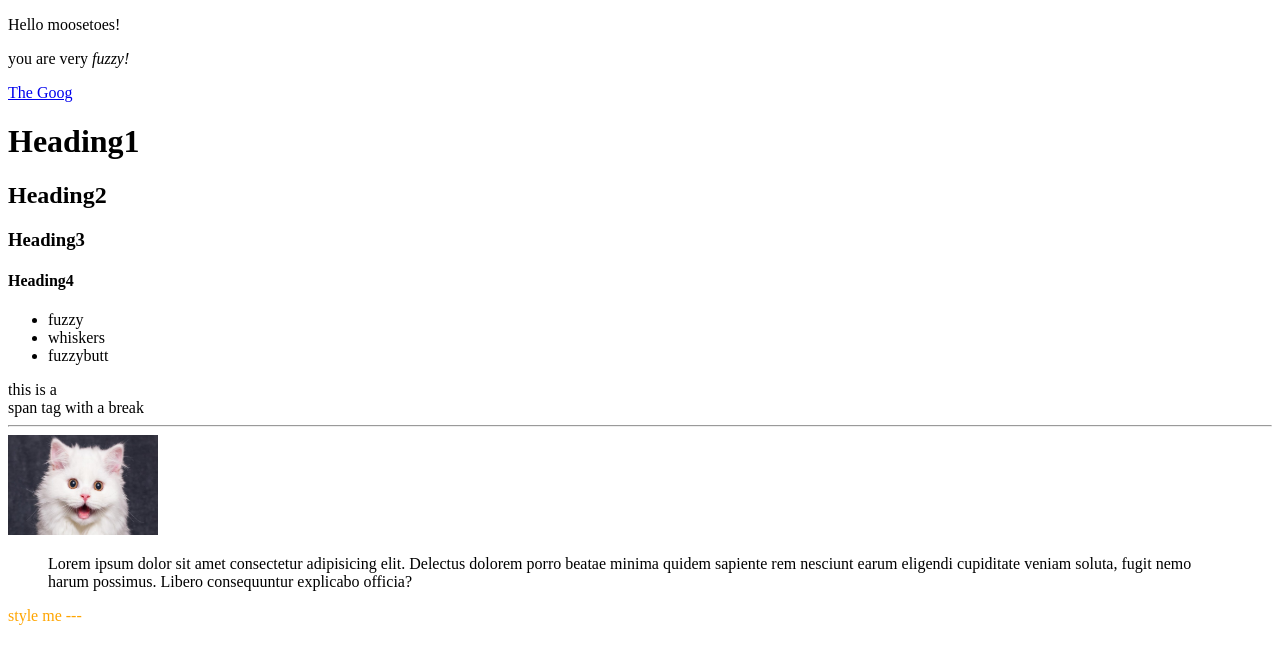
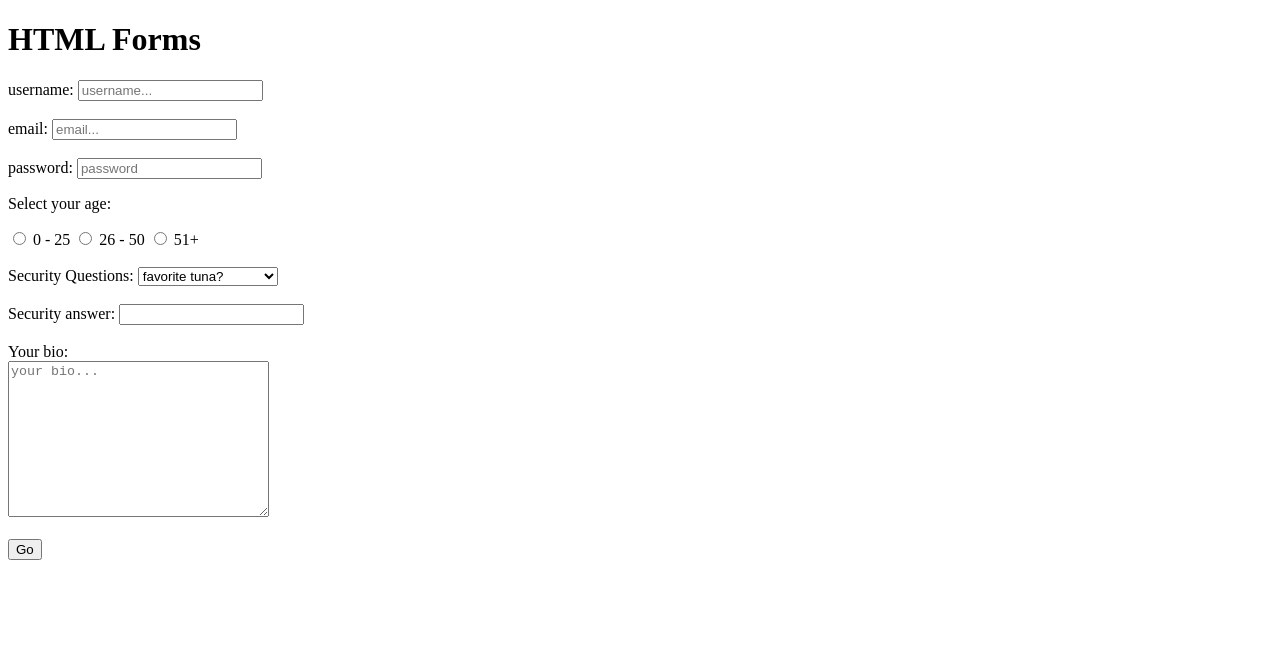
Before and after one commit to drayoden/netninjhtmlcss, a plain HTML site: page index.html in a window 1280 px wide. Drawn offline with Linux system fonts and the light colour scheme.

Commit message:
tut 3 - forms

```diff
--- a/index.html
+++ b/index.html
@@ -4,38 +4,57 @@
     <meta charset="UTF-8">
     <meta http-equiv="X-UA-Compatible" content="IE=edge">
     <meta name="viewport" content="width=device-width, initial-scale=1.0">
-    <title>HTML/CSS refresh</title>
+    <title>Forms</title>
 </head>
 <body>
-    <p>Hello moosetoes!</p>
-    <p>you are very <em>fuzzy!</em></p>
-    <a href="https://google.com" >The Goog</a>
 
-    <div>
-        <h1>Heading1</h1>
-        <h2>Heading2</h2>
-        <h3>Heading3</h3>
-        <h4>Heading4</h4>
-    </div>
+    <h1>HTML Forms</h1>
 
-    <ul>
-        <li>fuzzy</li>
-        <li>whiskers</li>
-        <li>fuzzybutt</li>
-    </ul>
 
-    <!-- span tag comment -->
+    <!-- not dealing with sending form to server in this series -->
+    <form>
+        <label for="username">username:</label>
+        <input type="text" id="username" name="username" placeholder="username...">
+        <br><br>
+        <label for="email">email:</label>
+        <input type="email" id="email" name="email" placeholder="email...">
+        <br><br>
+        <label for="password">password:</label>
+        <input type="password" name="password" placeholder="password">
 
-    <span>this is a <br> span tag with a break</span>
-    <hr>
+        <p>Select your age:</p>
+        <input type="radio" name="age" value="0-25" id="O1">
+        <label for="O1">0 - 25</label>
+        <input type="radio" name="age" value="26-50" id="O2">
+        <label for="O2">26 - 50</label>
+        <input type="radio" name="age" value="50+" id="O3">
+        <label for="O3">51+</label>
 
-    <img src="img/fuzzykitten.jpg" alt="img alt" style="height: 100px; width: 150px;">
+        <br><br>
 
-    <blockquote cite="https://www.lipsum.com/">
-        Lorem ipsum dolor sit amet consectetur adipisicing elit. Delectus dolorem porro beatae minima quidem sapiente rem nesciunt earum eligendi cupiditate veniam soluta, fugit nemo harum possimus. Libero consequuntur explicabo officia?
-    </blockquote>
+        <label for="">Security Questions:</label>
+        <select name="question" id="question">
+            <option value="q1">favorite tuna?</option>
+            <option value="q2">whiskers or paws?</option>
+            <option value="q3">dog you know</option>
+            <option value="q4">squirrels you know?</option>
+            <option value="q5">stinky butt?</option>
+            <option value="q6">know how to poop?</option>
+            <option value="q7">soft ears?</option>
+        </select>
+        <br><br>
+        <label for="answer">Security answer:</label>
+        <input type="text" id="answer" name="answer">
 
-    <p style="color: orange;">style me ---</p>
+        <br><br>
+
+        <label for="bio">Your bio:</label><br>
+        <textarea name="bio" id="bio" cols="30" rows="10" placeholder="your bio..."></textarea>
+
+        <br><br>
+        <input type="submit" value="Go">
+
+    </form>
 
 </body>
 </html>
```
Also changed, not shown: 1 other file.
